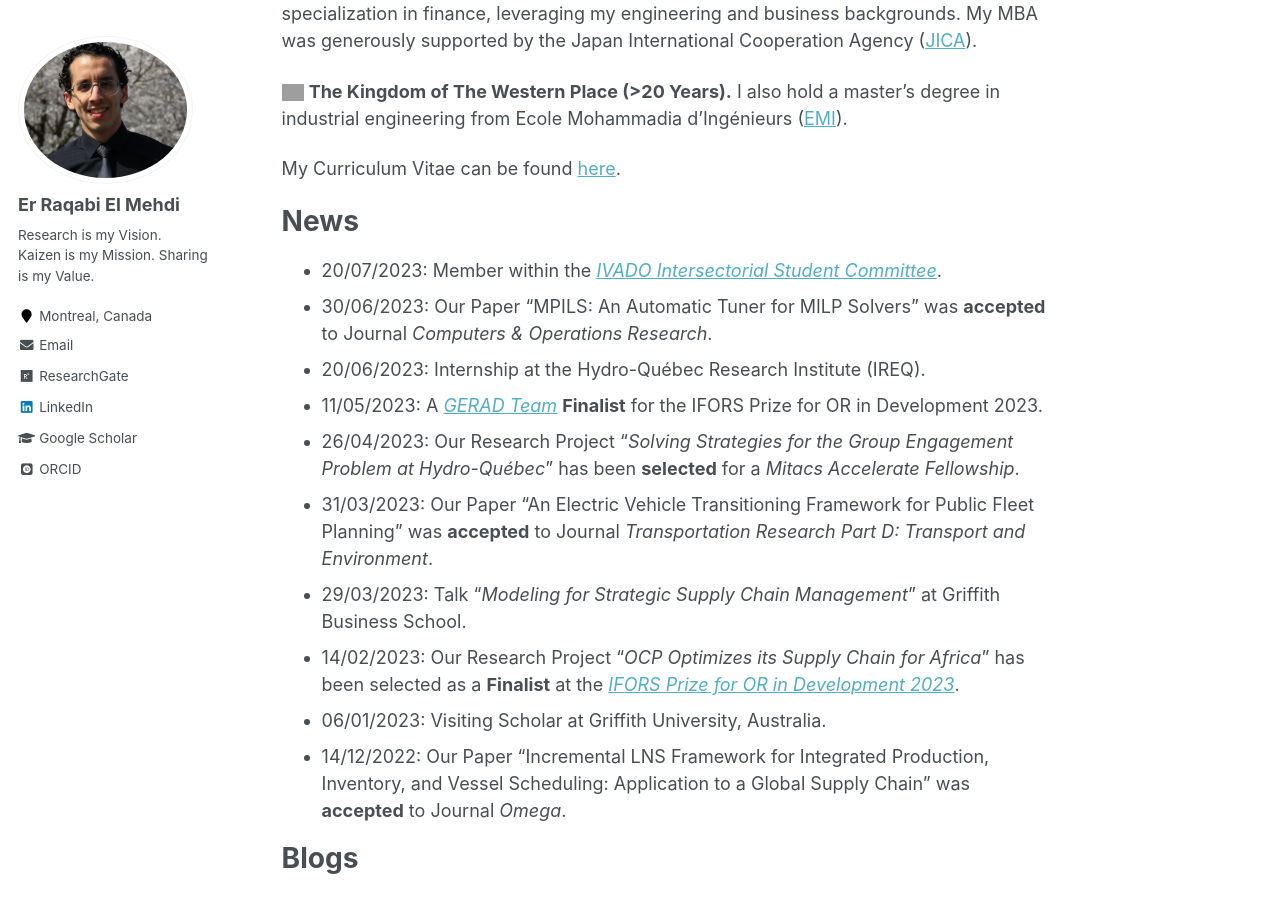
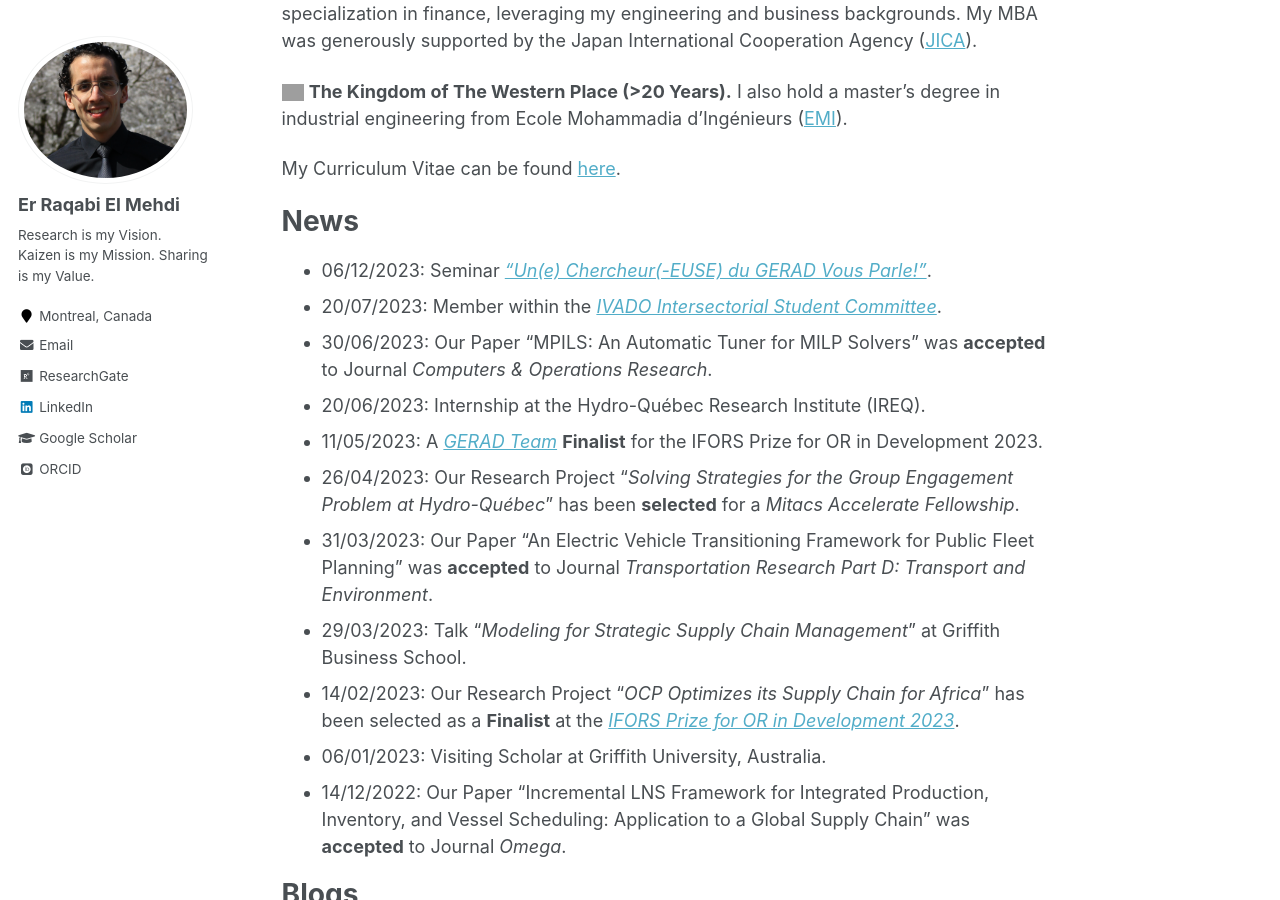
Before and after one commit to RqbMedi/rqbmedi.github.io, a Jekyll site: the page built from _pages/about.md, in a window 1280 px wide and 900 px high, scrolled down 701 px. Built offline with Jekyll 4.4.1, drawn with Linux system fonts in a browser that asks for light colours; some web fonts are replaced; grey boxes are pictures that could not be loaded.

Commit message:
Update about.md

```diff
--- a/_pages/about.md
+++ b/_pages/about.md
@@ -26,6 +26,7 @@ My Curriculum Vitae can be found [here](http://rqbmedi.github.io/files/CV.pdf).
 
 News
 ======
+- 06/12/2023: Seminar [*“Un(e) Chercheur(-EUSE) du GERAD Vous Parle!”*](https://www.gerad.ca/fr/events/2151).
 - 20/07/2023: Member within the [*IVADO Intersectorial Student Committee*](https://ivado.ca/comite-etudiant/).
 - 30/06/2023: Our Paper "MPILS: An Automatic Tuner for MILP Solvers" was **accepted** to Journal *Computers & Operations Research*.
 - 20/06/2023: Internship at the Hydro-Québec Research Institute (IREQ).
```
